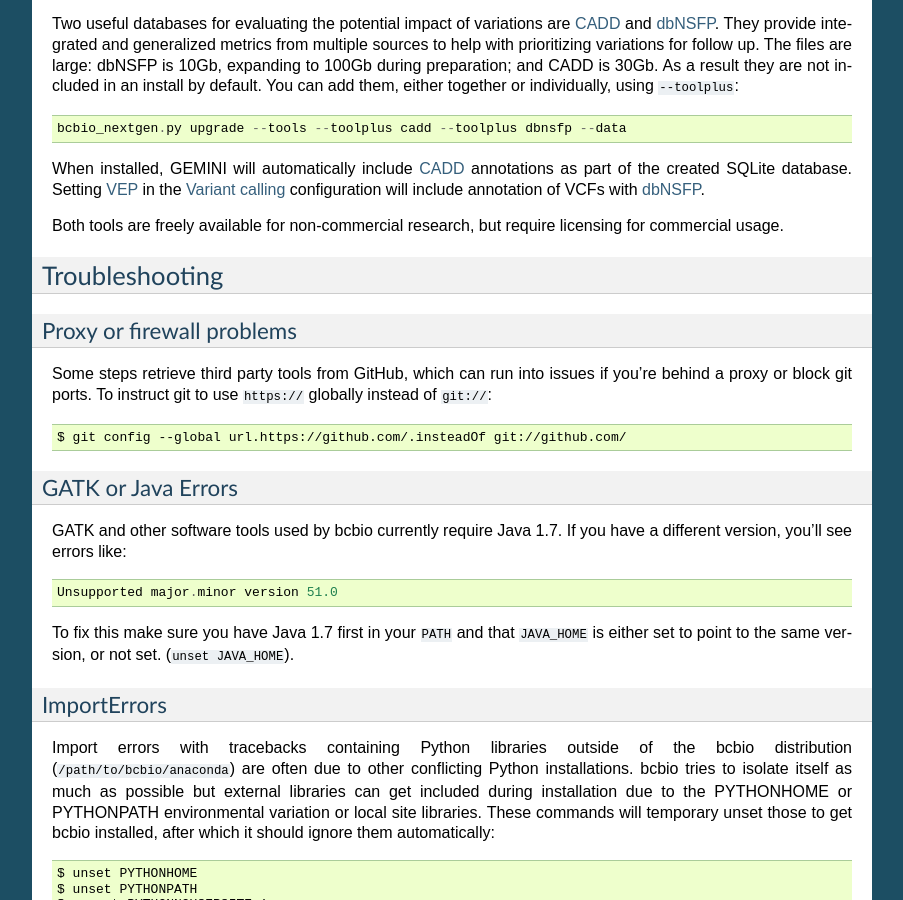
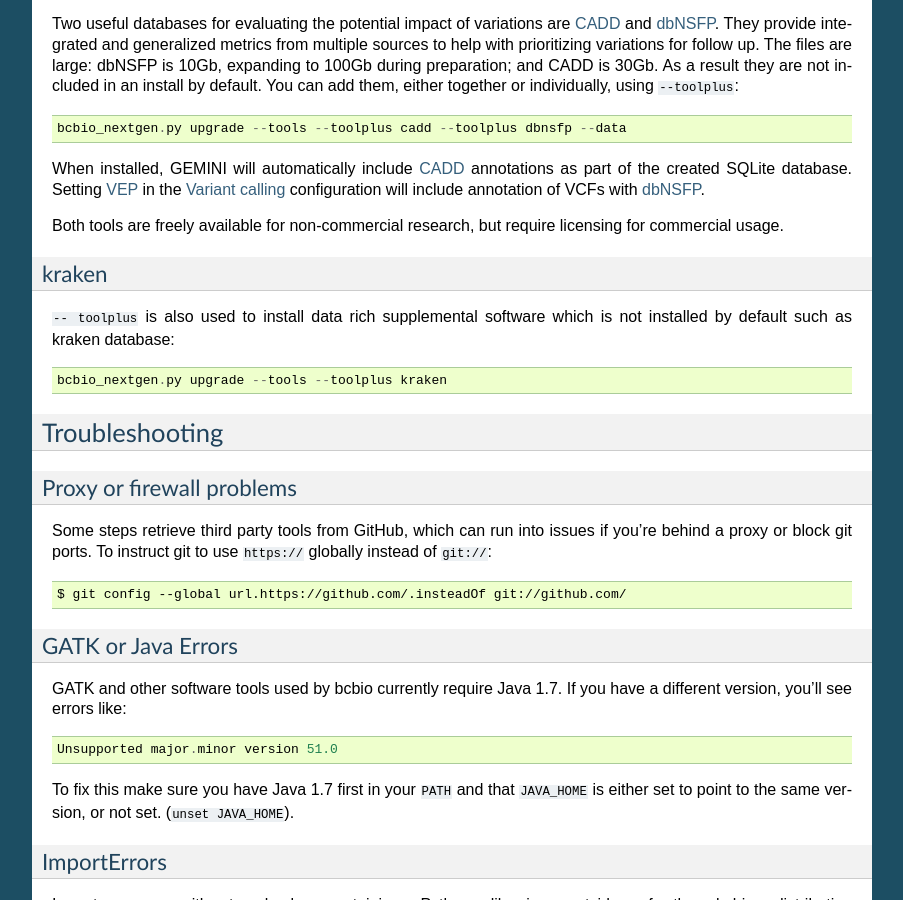
Before and after one commit to bcbio/bcbio-nextgen, a Sphinx documentation site: the page built from docs/contents/installation.rst, in a window 1280 px wide and 900 px high, scrolled down 3545 px. Shown: the whole window, without its empty margins (198-1101 px from the left). Built offline with Sphinx 7.4.7, drawn with Linux system fonts in a browser that asks for light colours.

Commit message:
Catch error when kraken database isn't installed. thanks @ohofmann
Add kraken installation docs

```diff
--- a/docs/contents/installation.rst
+++ b/docs/contents/installation.rst
@@ -250,6 +250,16 @@
 .. _a distribution of GATK for commercial users: http://www.appistry.com/gatk
 .. _FreeBayes and GATK comparison: http://bcbio.wordpress.com/2013/10/21/updated-comparison-of-variant-detection-methods-ensemble-freebayes-and-minimal-bam-preparation-pipelines/
 
+kraken
+~~~~~~
+
+``-- toolplus`` is also used to install data rich supplemental software which is
+not installed by default such as kraken database::
+
+    bcbio_nextgen.py upgrade --tools --toolplus kraken
+
+
+
 Troubleshooting
 ===============
 
```
Also changed, not shown: 1 other file.
